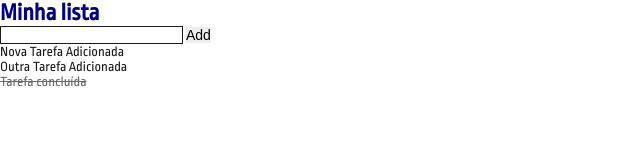
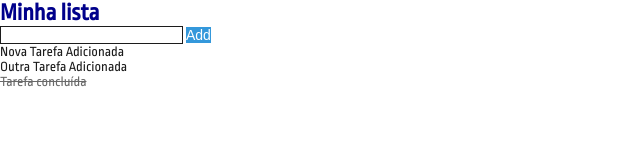
Before and after one commit to leonardopenz10/todo-list, a plain HTML site: page index.html in a window 1280 px wide. Shown: the full height of the page, 0-640 px from the left. Drawn offline with nearby package versions, Linux system fonts and the light colour scheme.

Commit message:
Iniciado o estilo do botao Add

```diff
--- a/assets/styles/style.css
+++ b/assets/styles/style.css
@@ -25,6 +25,18 @@ body > h1 {
     border: 1px solid var(--color-taskLine)
 }
 
+#addNewTask{
+    border-color: #3498db;
+    color: #fff;
+    box-shadow: 0 0 40px 40px #3498db inset, 0 0 0 0 #3498db;
+    -webkit-transition: all 150ms ease-in-out;
+    transition: all 150ms ease-in-out;
+}
+
+/* #addNewTask:hover{
+    box-shadow: 0 0 10px 0 #3498db inset, 0 0 10px 4px #3498db;
+} */
+
 .taskListLine{
     color: var(--color-taskLine);
 }
```
